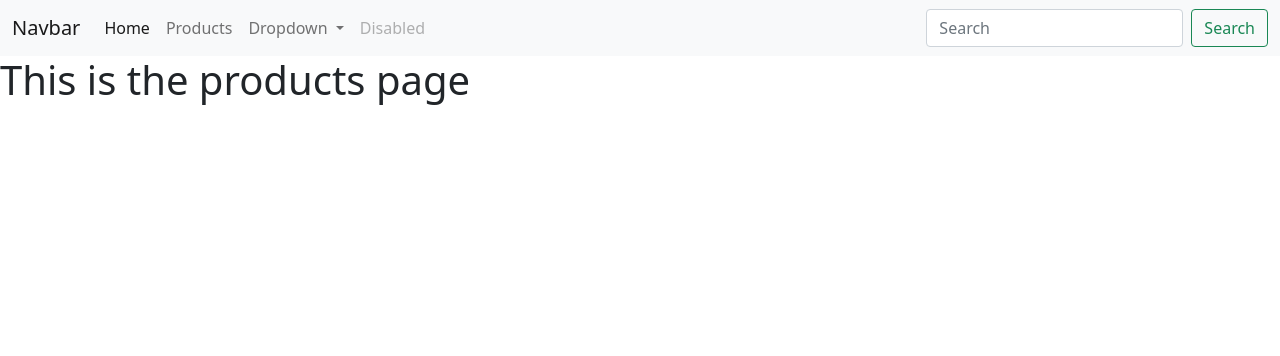
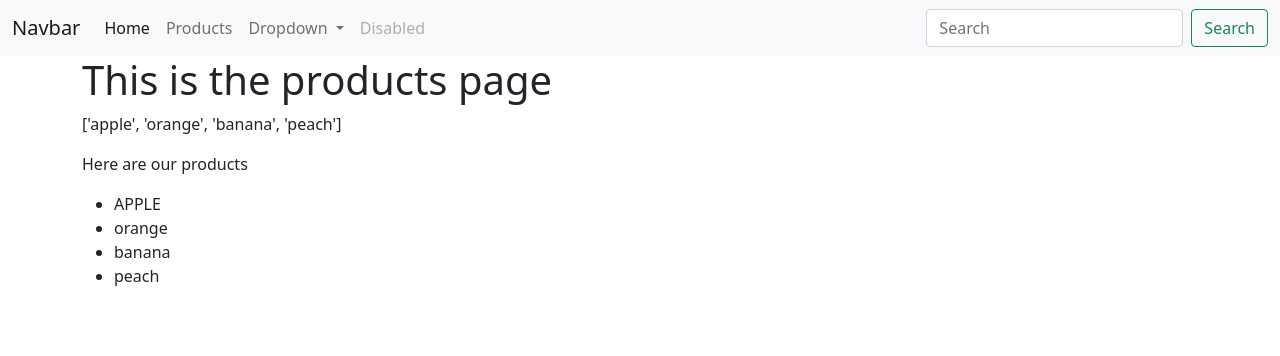
Before and after one commit to baruchoz/Intro_To_Flask, a Flask app: page /products in a window 1280 px wide. Shown: the top 356 px of the page. Run offline with Flask 2, Linux system fonts and the light colour scheme; some libraries are stand-ins or nearby versions.

Commit message:
added requirements.txt

```diff
--- a/app/__init__.py
+++ b/app/__init__.py
@@ -1,6 +1,6 @@
 from flask import Flask
 
 
-app = Flask(__name__)
+app = Flask(__name__) # from app folder run __init__.py
 
 from app import routes
--- a/app/routes.py
+++ b/app/routes.py
@@ -2,11 +2,17 @@ from app import app
 from flask import render_template
 
 
+# will return index.html file function file in our templates folder
 @app.route('/')
 def index():
-    return render_template('index.html')
+    name = 'Baruch'
+    title = 'Coding Temple Flask'
+    return render_template('index.html', name_of_user=name, title=title)
 
 
+# will return products.html file function file in our templates folder
 @app.route('/products')
 def test():
-    return render_template('products.html')
+    title = 'Coding Temple Products'
+    products = ['apple', 'orange', 'banana', 'peach']
+    return render_template('products.html', title=title, products=products)
--- a/app/templates/base.html
+++ b/app/templates/base.html
@@ -7,8 +7,8 @@
         <meta name="Description" content="Enter your description here"/>
         <link rel="stylesheet" href="https://cdnjs.cloudflare.com/ajax/libs/twitter-bootstrap/5.1.0/css/bootstrap.min.css">
         <link rel="stylesheet" href="https://cdnjs.cloudflare.com/ajax/libs/font-awesome/5.15.4/css/all.min.css">
-        <link rel="stylesheet" href="assets/css/style.css">
-        <title>Title</title>
+        <!-- <link rel="stylesheet" href="assets/css/style.css"> -->
+        <title>{{ title }}</title>
     </head>
     <body>
 
@@ -16,9 +16,11 @@
         {% include 'nav.html' %}
 
         <!-- Main Content-->
-        {% block content %}
+        <div class="container">
+            {% block content %}
 
-        {% endblock %}
+            {% endblock %}
+        </div>
 
         <script src="https://cdnjs.cloudflare.com/ajax/libs/popper.js/2.9.2/umd/popper.min.js"></script>
         <script src="https://cdnjs.cloudflare.com/ajax/libs/twitter-bootstrap/5.1.0/js/bootstrap.min.js"></script>
--- a/app/templates/index.html
+++ b/app/templates/index.html
@@ -3,5 +3,7 @@
 {% block content %}
 
 <h1>Hello World!</h1>
+<h4>Welcome {{ name_of_user }}</h4>
+
 
 {% endblock %}
--- a/app/templates/products.html
+++ b/app/templates/products.html
@@ -4,4 +4,15 @@
 
 <h1>This is the products page</h1>
 
+<p>{{ products }}</p>
+<p>Here are our products</p>
+<ul>
+    {% for p in products: %}
+        {%if p == 'apple' %}
+            <li>{{ p.upper() }}</li>
+        {% else %}
+            <li>{{ p }}</li>
+        {% endif %}
+    {% endfor %}
+</ul>
 {% endblock %}
```
Also changed, not shown: requirements.txt (added, +7 -0 lines).
